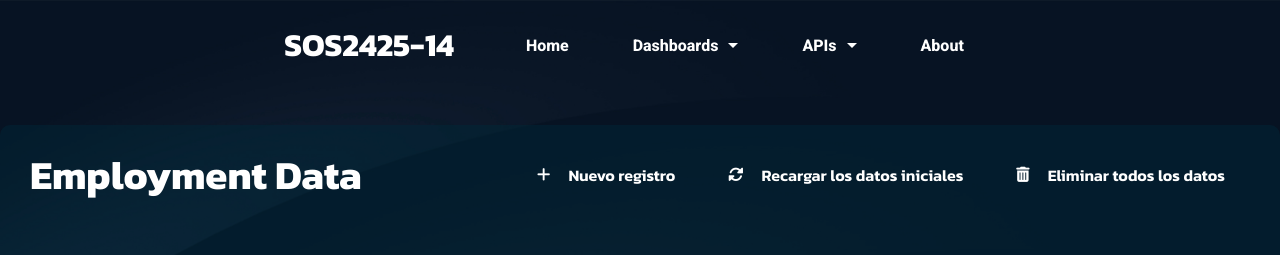
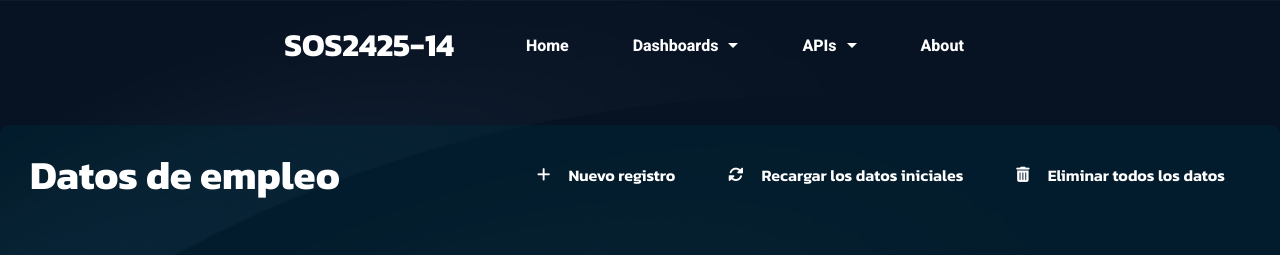
Before and after one commit to gti-sos/SOS2425-14, a SvelteKit app in the folder src/front/: page /employment in a window 1280 px wide. Shown: the top 255 px of the page. Built offline with nearby package versions, Linux system fonts and the light colour scheme; no server answers.

Commit message:
employment

```diff
--- a/src/front/src/routes/employment/+page.svelte
+++ b/src/front/src/routes/employment/+page.svelte
@@ -152,7 +152,7 @@
 		{/if}
 
 		<div class="header">
-			<h3>Employment Data</h3>
+			<h3>Datos de empleo</h3>
 			<div class="actions">
 				<button class="btn" on:click={() => (creating = !creating)}>
 					<i class="fas fa-plus"></i> Nuevo registro
```
